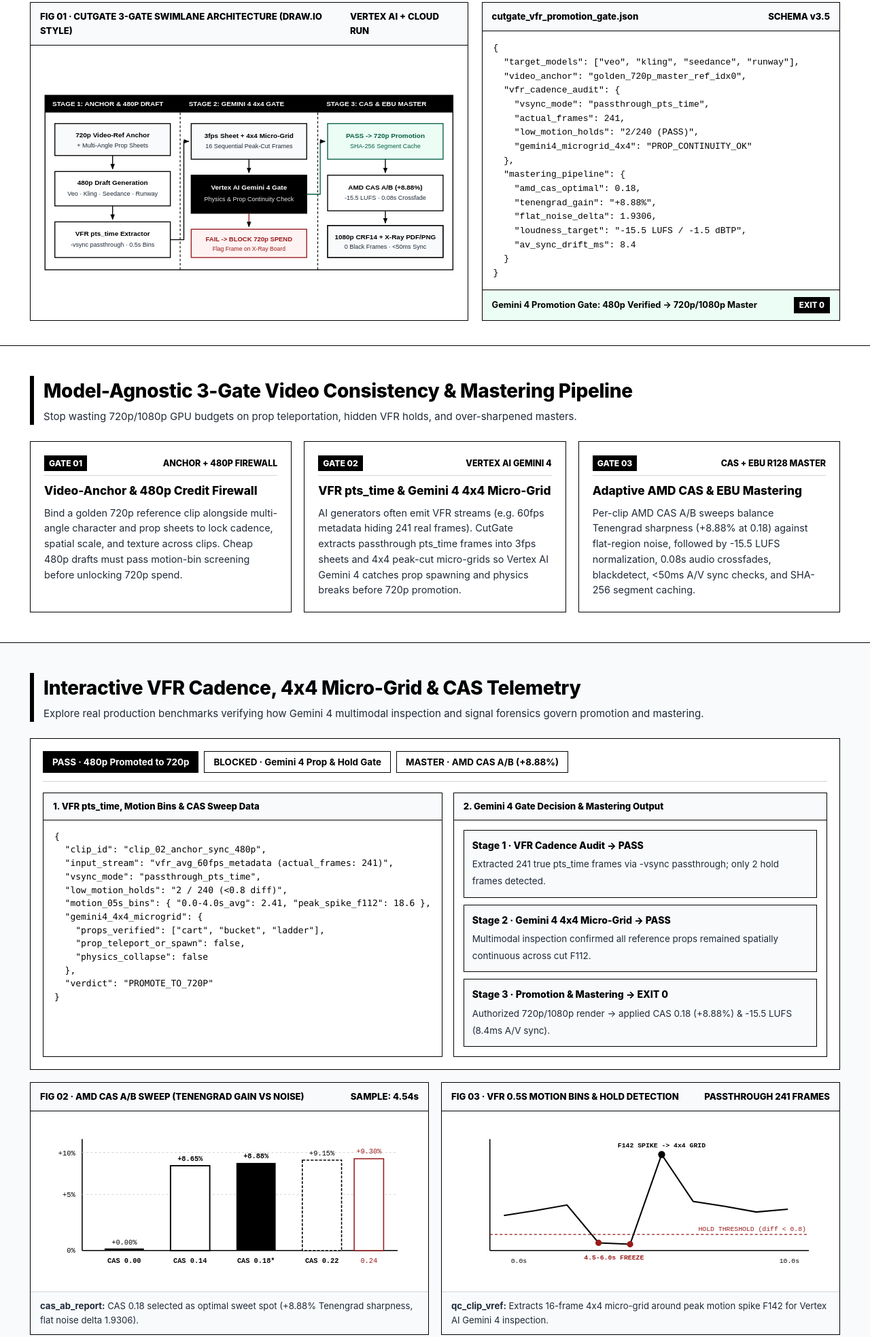
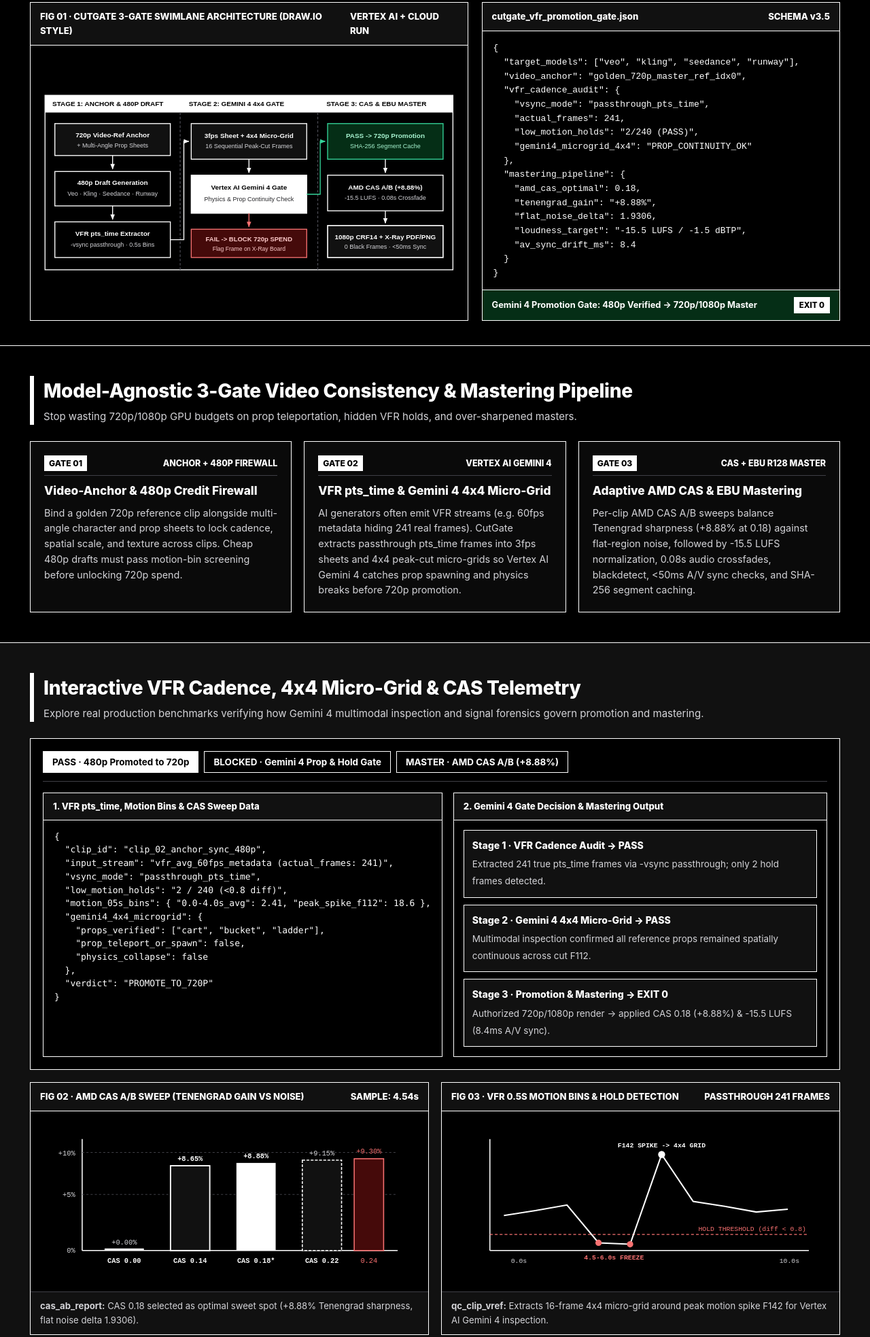
Before and after one commit to pomigod/scenespec-ai, a plain HTML site: page index.html in a window 1280 px wide. Shown: the part 537-2504 px from the top of the page at 68% size. Drawn offline with Linux system fonts and the light colour scheme.

Commit message:
style: invert CutGate AI palette to high-contrast black background and white text

```diff
--- a/index.html
+++ b/index.html
@@ -63,66 +63,72 @@
               <svg viewBox="0 0 680 300" xmlns="http://www.w3.org/2000/svg" role="img" aria-label="CutGate 3-Gate Architecture Diagram">
                 <defs>
                   <marker id="arrow" viewBox="0 0 10 10" refX="9" refY="5" markerWidth="6" markerHeight="6" orient="auto-start-reverse">
-                    <path d="M 0 1 L 10 5 L 0 9 z" fill="#000000"/>
+                    <path d="M 0 1 L 10 5 L 0 9 z" fill="#ffffff"/>
+                  </marker>
+                  <marker id="arrow-fail" viewBox="0 0 10 10" refX="9" refY="5" markerWidth="6" markerHeight="6" orient="auto-start-reverse">
+                    <path d="M 0 1 L 10 5 L 0 9 z" fill="#f87171"/>
+                  </marker>
+                  <marker id="arrow-pass" viewBox="0 0 10 10" refX="9" refY="5" markerWidth="6" markerHeight="6" orient="auto-start-reverse">
+                    <path d="M 0 1 L 10 5 L 0 9 z" fill="#34d399"/>
                   </marker>
                 </defs>
-                <rect x="8" y="8" width="664" height="284" fill="#ffffff" stroke="#000000" stroke-width="1.5"/>
+                <rect x="8" y="8" width="664" height="284" fill="#000000" stroke="#ffffff" stroke-width="1.5"/>
                 <!-- Swimlane Header -->
-                <rect x="8" y="8" width="664" height="28" fill="#000000"/>
-                <text x="20" y="26" fill="#ffffff" font-family="sans-serif" font-size="11" font-weight="800">STAGE 1: ANCHOR &amp; 480P DRAFT</text>
-                <text x="242" y="26" fill="#ffffff" font-family="sans-serif" font-size="11" font-weight="800">STAGE 2: GEMINI 4 4x4 GATE</text>
-                <text x="466" y="26" fill="#ffffff" font-family="sans-serif" font-size="11" font-weight="800">STAGE 3: CAS &amp; EBU MASTER</text>
-                <line x1="228" y1="36" x2="228" y2="292" stroke="#000000" stroke-width="1.2" stroke-dasharray="4 3"/>
-                <line x1="452" y1="36" x2="452" y2="292" stroke="#000000" stroke-width="1.2" stroke-dasharray="4 3"/>
+                <rect x="8" y="8" width="664" height="28" fill="#ffffff"/>
+                <text x="20" y="26" fill="#000000" font-family="sans-serif" font-size="11" font-weight="800">STAGE 1: ANCHOR &amp; 480P DRAFT</text>
+                <text x="242" y="26" fill="#000000" font-family="sans-serif" font-size="11" font-weight="800">STAGE 2: GEMINI 4 4x4 GATE</text>
+                <text x="466" y="26" fill="#000000" font-family="sans-serif" font-size="11" font-weight="800">STAGE 3: CAS &amp; EBU MASTER</text>
+                <line x1="228" y1="36" x2="228" y2="292" stroke="#52525b" stroke-width="1.2" stroke-dasharray="4 3"/>
+                <line x1="452" y1="36" x2="452" y2="292" stroke="#52525b" stroke-width="1.2" stroke-dasharray="4 3"/>
 
                 <!-- Stage 1 Nodes -->
-                <rect x="24" y="54" width="188" height="52" fill="#f8fafc" stroke="#000000" stroke-width="1.5"/>
-                <text x="118" y="76" text-anchor="middle" font-family="sans-serif" font-size="11" font-weight="800">720p Video-Ref Anchor</text>
-                <text x="118" y="93" text-anchor="middle" font-family="sans-serif" font-size="10" fill="#1f2937">+ Multi-Angle Prop Sheets</text>
+                <rect x="24" y="54" width="188" height="52" fill="#111111" stroke="#ffffff" stroke-width="1.5"/>
+                <text x="118" y="76" text-anchor="middle" font-family="sans-serif" font-size="11" font-weight="800" fill="#ffffff">720p Video-Ref Anchor</text>
+                <text x="118" y="93" text-anchor="middle" font-family="sans-serif" font-size="10" fill="#d4d4d8">+ Multi-Angle Prop Sheets</text>
 
-                <rect x="24" y="132" width="188" height="56" fill="#ffffff" stroke="#000000" stroke-width="1.5"/>
-                <text x="118" y="154" text-anchor="middle" font-family="sans-serif" font-size="11" font-weight="800">480p Draft Generation</text>
-                <text x="118" y="171" text-anchor="middle" font-family="sans-serif" font-size="10" fill="#1f2937">Veo · Kling · Seedance · Runway</text>
+                <rect x="24" y="132" width="188" height="56" fill="#000000" stroke="#ffffff" stroke-width="1.5"/>
+                <text x="118" y="154" text-anchor="middle" font-family="sans-serif" font-size="11" font-weight="800" fill="#ffffff">480p Draft Generation</text>
+                <text x="118" y="171" text-anchor="middle" font-family="sans-serif" font-size="10" fill="#d4d4d8">Veo · Kling · Seedance · Runway</text>
 
-                <rect x="24" y="214" width="188" height="58" fill="#ffffff" stroke="#000000" stroke-width="1.5"/>
-                <text x="118" y="237" text-anchor="middle" font-family="sans-serif" font-size="11" font-weight="800">VFR pts_time Extractor</text>
-                <text x="118" y="254" text-anchor="middle" font-family="sans-serif" font-size="10" fill="#1f2937">-vsync passthrough · 0.5s Bins</text>
+                <rect x="24" y="214" width="188" height="58" fill="#000000" stroke="#ffffff" stroke-width="1.5"/>
+                <text x="118" y="237" text-anchor="middle" font-family="sans-serif" font-size="11" font-weight="800" fill="#ffffff">VFR pts_time Extractor</text>
+                <text x="118" y="254" text-anchor="middle" font-family="sans-serif" font-size="10" fill="#d4d4d8">-vsync passthrough · 0.5s Bins</text>
 
                 <!-- Stage 2 Nodes -->
-                <rect x="246" y="54" width="188" height="58" fill="#f8fafc" stroke="#000000" stroke-width="1.5"/>
-                <text x="340" y="77" text-anchor="middle" font-family="sans-serif" font-size="11" font-weight="800">3fps Sheet + 4x4 Micro-Grid</text>
-                <text x="340" y="94" text-anchor="middle" font-family="sans-serif" font-size="10" fill="#1f2937">16 Sequential Peak-Cut Frames</text>
+                <rect x="246" y="54" width="188" height="58" fill="#111111" stroke="#ffffff" stroke-width="1.5"/>
+                <text x="340" y="77" text-anchor="middle" font-family="sans-serif" font-size="11" font-weight="800" fill="#ffffff">3fps Sheet + 4x4 Micro-Grid</text>
+                <text x="340" y="94" text-anchor="middle" font-family="sans-serif" font-size="10" fill="#d4d4d8">16 Sequential Peak-Cut Frames</text>
 
-                <rect x="246" y="138" width="188" height="62" fill="#000000" stroke="#000000" stroke-width="1.5"/>
-                <text x="340" y="162" text-anchor="middle" font-family="sans-serif" font-size="11" font-weight="800" fill="#ffffff">Vertex AI Gemini 4 Gate</text>
-                <text x="340" y="180" text-anchor="middle" font-family="sans-serif" font-size="10" fill="#e5e7eb">Physics &amp; Prop Continuity Check</text>
+                <rect x="246" y="138" width="188" height="62" fill="#ffffff" stroke="#ffffff" stroke-width="1.5"/>
+                <text x="340" y="162" text-anchor="middle" font-family="sans-serif" font-size="11" font-weight="800" fill="#000000">Vertex AI Gemini 4 Gate</text>
+                <text x="340" y="180" text-anchor="middle" font-family="sans-serif" font-size="10" fill="#27272a">Physics &amp; Prop Continuity Check</text>
 
-                <rect x="246" y="226" width="188" height="46" fill="#fef2f2" stroke="#991b1b" stroke-width="1.5"/>
-                <text x="340" y="246" text-anchor="middle" font-family="sans-serif" font-size="10.5" font-weight="800" fill="#991b1b">FAIL -> BLOCK 720p SPEND</text>
-                <text x="340" y="261" text-anchor="middle" font-family="sans-serif" font-size="9.5" fill="#991b1b">Flag Frame on X-Ray Board</text>
+                <rect x="246" y="226" width="188" height="46" fill="#450a0a" stroke="#f87171" stroke-width="1.5"/>
+                <text x="340" y="246" text-anchor="middle" font-family="sans-serif" font-size="10.5" font-weight="800" fill="#fecaca">FAIL -&gt; BLOCK 720p SPEND</text>
+                <text x="340" y="261" text-anchor="middle" font-family="sans-serif" font-size="9.5" fill="#fecaca">Flag Frame on X-Ray Board</text>
 
                 <!-- Stage 3 Nodes -->
-                <rect x="468" y="54" width="188" height="58" fill="#ecfdf5" stroke="#065f46" stroke-width="1.5"/>
-                <text x="562" y="77" text-anchor="middle" font-family="sans-serif" font-size="11" font-weight="800" fill="#065f46">PASS -> 720p Promotion</text>
-                <text x="562" y="94" text-anchor="middle" font-family="sans-serif" font-size="10" fill="#065f46">SHA-256 Segment Cache</text>
+                <rect x="468" y="54" width="188" height="58" fill="#052e16" stroke="#34d399" stroke-width="1.5"/>
+                <text x="562" y="77" text-anchor="middle" font-family="sans-serif" font-size="11" font-weight="800" fill="#a7f3d0">PASS -&gt; 720p Promotion</text>
+                <text x="562" y="94" text-anchor="middle" font-family="sans-serif" font-size="10" fill="#a7f3d0">SHA-256 Segment Cache</text>
 
-                <rect x="468" y="138" width="188" height="58" fill="#ffffff" stroke="#000000" stroke-width="1.5"/>
-                <text x="562" y="161" text-anchor="middle" font-family="sans-serif" font-size="11" font-weight="800">AMD CAS A/B (+8.88%)</text>
-                <text x="562" y="178" text-anchor="middle" font-family="sans-serif" font-size="10" fill="#1f2937">-15.5 LUFS · 0.08s Crossfade</text>
+                <rect x="468" y="138" width="188" height="58" fill="#000000" stroke="#ffffff" stroke-width="1.5"/>
+                <text x="562" y="161" text-anchor="middle" font-family="sans-serif" font-size="11" font-weight="800" fill="#ffffff">AMD CAS A/B (+8.88%)</text>
+                <text x="562" y="178" text-anchor="middle" font-family="sans-serif" font-size="10" fill="#d4d4d8">-15.5 LUFS · 0.08s Crossfade</text>
 
-                <rect x="468" y="220" width="188" height="52" fill="#f8fafc" stroke="#000000" stroke-width="1.8"/>
-                <text x="562" y="242" text-anchor="middle" font-family="sans-serif" font-size="11" font-weight="800">1080p CRF14 + X-Ray PDF/PNG</text>
-                <text x="562" y="258" text-anchor="middle" font-family="sans-serif" font-size="10" fill="#1f2937">0 Black Frames · &lt;50ms Sync</text>
+                <rect x="468" y="220" width="188" height="52" fill="#111111" stroke="#ffffff" stroke-width="1.8"/>
+                <text x="562" y="242" text-anchor="middle" font-family="sans-serif" font-size="11" font-weight="800" fill="#ffffff">1080p CRF14 + X-Ray PDF/PNG</text>
+                <text x="562" y="258" text-anchor="middle" font-family="sans-serif" font-size="10" fill="#d4d4d8">0 Black Frames · &lt;50ms Sync</text>
 
                 <!-- Arrows -->
-                <line x1="118" y1="106" x2="118" y2="128" stroke="#000000" stroke-width="1.5" marker-end="url(#arrow)"/>
-                <line x1="118" y1="188" x2="118" y2="210" stroke="#000000" stroke-width="1.5" marker-end="url(#arrow)"/>
-                <path d="M 212 243 L 234 243 L 234 83 L 242 83" fill="none" stroke="#000000" stroke-width="1.5" marker-end="url(#arrow)"/>
-                <line x1="340" y1="112" x2="340" y2="134" stroke="#000000" stroke-width="1.5" marker-end="url(#arrow)"/>
-                <line x1="340" y1="200" x2="340" y2="222" stroke="#991b1b" stroke-width="1.5" marker-end="url(#arrow)"/>
-                <path d="M 434 169 L 456 169 L 456 83 L 464 83" fill="none" stroke="#065f46" stroke-width="1.5" marker-end="url(#arrow)"/>
-                <line x1="562" y1="112" x2="562" y2="134" stroke="#000000" stroke-width="1.5" marker-end="url(#arrow)"/>
-                <line x1="562" y1="196" x2="562" y2="216" stroke="#000000" stroke-width="1.5" marker-end="url(#arrow)"/>
+                <line x1="118" y1="106" x2="118" y2="128" stroke="#ffffff" stroke-width="1.5" marker-end="url(#arrow)"/>
+                <line x1="118" y1="188" x2="118" y2="210" stroke="#ffffff" stroke-width="1.5" marker-end="url(#arrow)"/>
+                <path d="M 212 243 L 234 243 L 234 83 L 242 83" fill="none" stroke="#ffffff" stroke-width="1.5" marker-end="url(#arrow)"/>
+                <line x1="340" y1="112" x2="340" y2="134" stroke="#ffffff" stroke-width="1.5" marker-end="url(#arrow)"/>
+                <line x1="340" y1="200" x2="340" y2="222" stroke="#f87171" stroke-width="1.5" marker-end="url(#arrow-fail)"/>
+                <path d="M 434 169 L 456 169 L 456 83 L 464 83" fill="none" stroke="#34d399" stroke-width="1.5" marker-end="url(#arrow-pass)"/>
+                <line x1="562" y1="112" x2="562" y2="134" stroke="#ffffff" stroke-width="1.5" marker-end="url(#arrow)"/>
+                <line x1="562" y1="196" x2="562" y2="216" stroke="#ffffff" stroke-width="1.5" marker-end="url(#arrow)"/>
               </svg>
             </div>
           </div>
@@ -225,35 +231,35 @@
             </div>
             <div class="svg-wrap">
               <svg viewBox="0 0 540 230" xmlns="http://www.w3.org/2000/svg" role="img" aria-label="AMD CAS A/B Benchmark Chart">
-                <rect x="0" y="0" width="540" height="230" fill="#ffffff"/>
-                <line x1="60" y1="26" x2="60" y2="185" stroke="#000000" stroke-width="1.5"/>
-                <line x1="60" y1="185" x2="510" y2="185" stroke="#000000" stroke-width="1.5"/>
-                <line x1="60" y1="105" x2="510" y2="105" stroke="#d4d4d8" stroke-width="1" stroke-dasharray="3 3"/>
-                <line x1="60" y1="45" x2="510" y2="45" stroke="#d4d4d8" stroke-width="1" stroke-dasharray="3 3"/>
-                <text x="50" y="188" text-anchor="end" font-family="monospace" font-size="10">0%</text>
-                <text x="50" y="109" text-anchor="end" font-family="monospace" font-size="10">+5%</text>
-                <text x="50" y="49" text-anchor="end" font-family="monospace" font-size="10">+10%</text>
+                <rect x="0" y="0" width="540" height="230" fill="#000000"/>
+                <line x1="60" y1="26" x2="60" y2="185" stroke="#ffffff" stroke-width="1.5"/>
+                <line x1="60" y1="185" x2="510" y2="185" stroke="#ffffff" stroke-width="1.5"/>
+                <line x1="60" y1="105" x2="510" y2="105" stroke="#3f3f46" stroke-width="1" stroke-dasharray="3 3"/>
+                <line x1="60" y1="45" x2="510" y2="45" stroke="#3f3f46" stroke-width="1" stroke-dasharray="3 3"/>
+                <text x="50" y="188" text-anchor="end" font-family="monospace" font-size="10" fill="#d4d4d8">0%</text>
+                <text x="50" y="109" text-anchor="end" font-family="monospace" font-size="10" fill="#d4d4d8">+5%</text>
+                <text x="50" y="49" text-anchor="end" font-family="monospace" font-size="10" fill="#d4d4d8">+10%</text>
 
                 <!-- Bars -->
-                <rect x="92" y="182" width="56" height="3" fill="#000000"/>
-                <text x="120" y="203" text-anchor="middle" font-family="monospace" font-size="10" font-weight="700">CAS 0.00</text>
-                <text x="120" y="176" text-anchor="middle" font-family="monospace" font-size="10">+0.00%</text>
+                <rect x="92" y="182" width="56" height="3" fill="#ffffff"/>
+                <text x="120" y="203" text-anchor="middle" font-family="monospace" font-size="10" font-weight="700" fill="#ffffff">CAS 0.00</text>
+                <text x="120" y="176" text-anchor="middle" font-family="monospace" font-size="10" fill="#d4d4d8">+0.00%</text>
 
-                <rect x="186" y="64" width="56" height="121" fill="#ffffff" stroke="#000000" stroke-width="1.8"/>
-                <text x="214" y="203" text-anchor="middle" font-family="monospace" font-size="10" font-weight="700">CAS 0.14</text>
-                <text x="214" y="57" text-anchor="middle" font-family="monospace" font-size="10" font-weight="700">+8.65%</text>
+                <rect x="186" y="64" width="56" height="121" fill="#111111" stroke="#ffffff" stroke-width="1.8"/>
+                <text x="214" y="203" text-anchor="middle" font-family="monospace" font-size="10" font-weight="700" fill="#ffffff">CAS 0.14</text>
+                <text x="214" y="57" text-anchor="middle" font-family="monospace" font-size="10" font-weight="700" fill="#ffffff">+8.65%</text>
 
-                <rect x="280" y="60" width="56" height="125" fill="#000000"/>
-                <text x="308" y="203" text-anchor="middle" font-family="monospace" font-size="10" font-weight="800">CAS 0.18*</text>
-                <text x="308" y="53" text-anchor="middle" font-family="monospace" font-size="10" font-weight="800">+8.88%</text>
+                <rect x="280" y="60" width="56" height="125" fill="#ffffff"/>
+                <text x="308" y="203" text-anchor="middle" font-family="monospace" font-size="10" font-weight="800" fill="#ffffff">CAS 0.18*</text>
+                <text x="308" y="53" text-anchor="middle" font-family="monospace" font-size="10" font-weight="800" fill="#ffffff">+8.88%</text>
 
-                <rect x="374" y="56" width="56" height="129" fill="#ffffff" stroke="#000000" stroke-width="1.5" stroke-dasharray="4 2"/>
-                <text x="402" y="203" text-anchor="middle" font-family="monospace" font-size="10" font-weight="700">CAS 0.22</text>
-                <text x="402" y="49" text-anchor="middle" font-family="monospace" font-size="10">+9.15%</text>
+                <rect x="374" y="56" width="56" height="129" fill="#111111" stroke="#ffffff" stroke-width="1.5" stroke-dasharray="4 2"/>
+                <text x="402" y="203" text-anchor="middle" font-family="monospace" font-size="10" font-weight="700" fill="#ffffff">CAS 0.22</text>
+                <text x="402" y="49" text-anchor="middle" font-family="monospace" font-size="10" fill="#d4d4d8">+9.15%</text>
 
-                <rect x="448" y="54" width="42" height="131" fill="#ffffff" stroke="#991b1b" stroke-width="1.5"/>
-                <text x="469" y="203" text-anchor="middle" font-family="monospace" font-size="10" fill="#991b1b">0.24</text>
-                <text x="469" y="47" text-anchor="middle" font-family="monospace" font-size="10" fill="#991b1b">+9.30%</text>
+                <rect x="448" y="54" width="42" height="131" fill="#450a0a" stroke="#f87171" stroke-width="1.5"/>
+                <text x="469" y="203" text-anchor="middle" font-family="monospace" font-size="10" fill="#f87171">0.24</text>
+                <text x="469" y="47" text-anchor="middle" font-family="monospace" font-size="10" fill="#f87171">+9.30%</text>
               </svg>
             </div>
             <div class="chart-caption"><b>cas_ab_report:</b> CAS 0.18 selected as optimal sweet spot (+8.88% Tenengrad sharpness, flat noise delta 1.9306).</div>
@@ -266,22 +272,22 @@
             </div>
             <div class="svg-wrap">
               <svg viewBox="0 0 540 230" xmlns="http://www.w3.org/2000/svg" role="img" aria-label="VFR 0.5s Motion Bins Chart">
-                <rect x="0" y="0" width="540" height="230" fill="#ffffff"/>
-                <line x1="55" y1="26" x2="55" y2="185" stroke="#000000" stroke-width="1.5"/>
-                <line x1="55" y1="185" x2="510" y2="185" stroke="#000000" stroke-width="1.5"/>
-                <line x1="55" y1="162" x2="510" y2="162" stroke="#991b1b" stroke-width="1.2" stroke-dasharray="4 3"/>
-                <text x="506" y="157" text-anchor="end" font-family="monospace" font-size="9.5" fill="#991b1b">HOLD THRESHOLD (diff &lt; 0.8)</text>
+                <rect x="0" y="0" width="540" height="230" fill="#000000"/>
+                <line x1="55" y1="26" x2="55" y2="185" stroke="#ffffff" stroke-width="1.5"/>
+                <line x1="55" y1="185" x2="510" y2="185" stroke="#ffffff" stroke-width="1.5"/>
+                <line x1="55" y1="162" x2="510" y2="162" stroke="#f87171" stroke-width="1.2" stroke-dasharray="4 3"/>
+                <text x="506" y="157" text-anchor="end" font-family="monospace" font-size="9.5" fill="#f87171">HOLD THRESHOLD (diff &lt; 0.8)</text>
 
                 <!-- Motion Bins Polyline -->
-                <polyline fill="none" stroke="#000000" stroke-width="2"
+                <polyline fill="none" stroke="#ffffff" stroke-width="2"
                   points="75,135 120,128 165,120 210,174 255,176 300,48 345,115 390,122 435,130 480,126"/>
-                <circle cx="210" cy="174" r="4.5" fill="#991b1b"/>
-                <circle cx="255" cy="176" r="4.5" fill="#991b1b"/>
-                <circle cx="300" cy="48" r="5" fill="#000000"/>
-                <text x="232" y="198" text-anchor="middle" font-family="monospace" font-size="9.5" fill="#991b1b" font-weight="700">4.5-6.0s FREEZE</text>
-                <text x="300" y="38" text-anchor="middle" font-family="monospace" font-size="9.5" font-weight="800">F142 SPIKE -> 4x4 GRID</text>
-                <text x="85" y="203" font-family="monospace" font-size="9.5">0.0s</text>
-                <text x="468" y="203" font-family="monospace" font-size="9.5">10.0s</text>
+                <circle cx="210" cy="174" r="4.5" fill="#f87171"/>
+                <circle cx="255" cy="176" r="4.5" fill="#f87171"/>
+                <circle cx="300" cy="48" r="5" fill="#ffffff"/>
+                <text x="232" y="198" text-anchor="middle" font-family="monospace" font-size="9.5" fill="#f87171" font-weight="700">4.5-6.0s FREEZE</text>
+                <text x="300" y="38" text-anchor="middle" font-family="monospace" font-size="9.5" font-weight="800" fill="#ffffff">F142 SPIKE -&gt; 4x4 GRID</text>
+                <text x="85" y="203" font-family="monospace" font-size="9.5" fill="#d4d4d8">0.0s</text>
+                <text x="468" y="203" font-family="monospace" font-size="9.5" fill="#d4d4d8">10.0s</text>
               </svg>
             </div>
             <div class="chart-caption"><b>qc_clip_vref:</b> Extracts 16-frame 4x4 micro-grid around peak motion spike F142 for Vertex AI Gemini 4 inspection.</div>
--- a/styles.css
+++ b/styles.css
@@ -1,16 +1,16 @@
 :root {
-  --bg: #ffffff;
-  --surface: #ffffff;
-  --subtle: #f8fafc;
-  --ink: #000000;
-  --ink-muted: #1f2937;
-  --border-light: #d4d4d8;
-  --accent-bg: #000000;
-  --accent-text: #ffffff;
-  --pass-bg: #ecfdf5;
-  --pass-border: #065f46;
-  --warn-bg: #fef2f2;
-  --warn-border: #991b1b;
+  --bg: #000000;
+  --surface: #0a0a0a;
+  --subtle: #111111;
+  --ink: #ffffff;
+  --ink-muted: #d4d4d8;
+  --border-light: #3f3f46;
+  --accent-bg: #ffffff;
+  --accent-text: #000000;
+  --pass-bg: #052e16;
+  --pass-border: #34d399;
+  --warn-bg: #450a0a;
+  --warn-border: #f87171;
 }
 
 * {
@@ -135,7 +135,7 @@ body {
 }
 
 .btn-primary:hover {
-  background: #222222;
+  background: #e4e4e7;
   box-shadow: 3px 3px 0 #71717a;
 }
 
@@ -657,13 +657,17 @@ body {
 
 .waitlist-form input,
 .waitlist-form select {
-  background: var(--bg);
+  background: var(--surface);
   border: 1.5px solid var(--ink);
   color: var(--ink);
   padding: 10px 14px;
   font-family: inherit;
   font-size: 0.9rem;
   min-width: 220px;
+}
+
+.waitlist-form input::placeholder {
+  color: #a1a1aa;
 }
 
 .waitlist-msg {
@@ -733,7 +737,7 @@ body {
 }
 
 .info-modal::backdrop {
-  background: rgba(255, 255, 255, 0.88);
+  background: rgba(0, 0, 0, 0.84);
 }
 
 .info-modal h3 {
```
